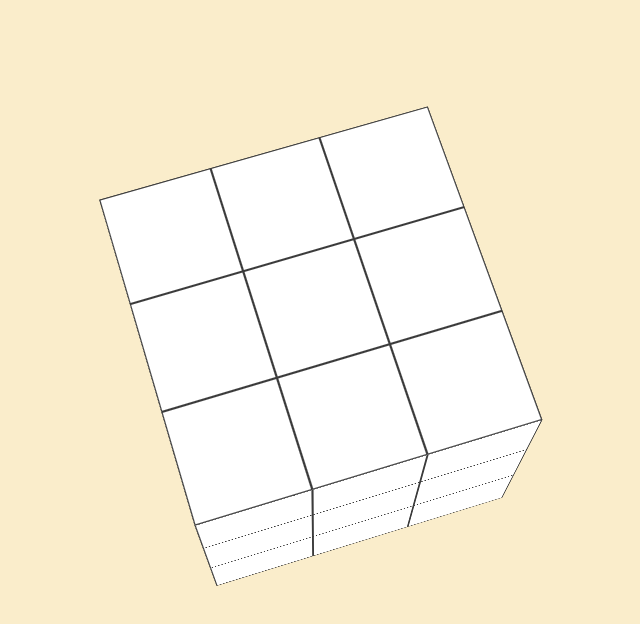
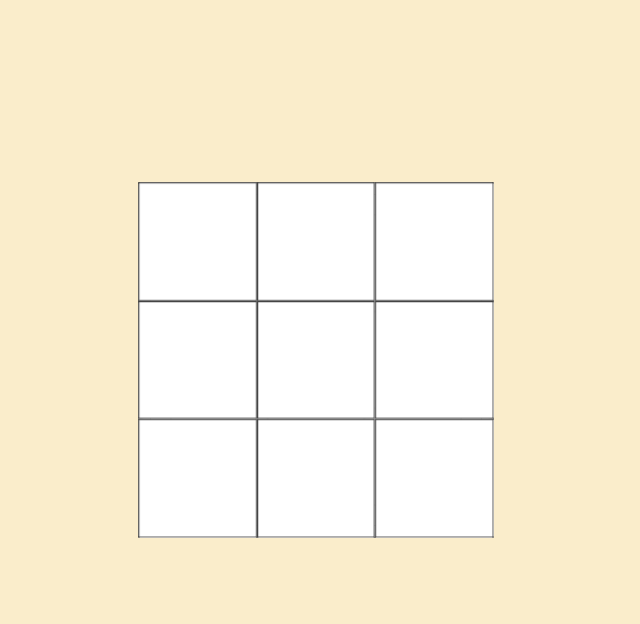
Before and after one commit to Neustater/tic-tac-toe-cubed, a React (Vite) app: page / in a window 1280 px wide. Shown: the top 624 px of the page, without its empty margins (324-964 px from the left). Built offline with nearby package versions, Linux system fonts and the light colour scheme.

Commit message:
Dynamic Board Sizing

```diff
--- a/src/App.jsx
+++ b/src/App.jsx
@@ -1,15 +1,11 @@
 import { useState } from "react";
+// Partial Support for additional board dimmentions (css requires manual adjustment)
+let boardDimentions = 3;
 
-function Square({ value, onSquareClick }) {
-  return (
-    <button className="square" onClick={onSquareClick}>
-      {value}
-    </button>
-  );
-}
-
+// Manages the combined instance of 6 tic-tac-toe boards.
 export default function CubeBoard(){
   const [xIsNext, setXIsNext] = useState(true);
+
   return(
     <div className="container">
       <div className="cube">
@@ -24,11 +20,16 @@ export default function CubeBoard(){
   );
 }
 
+// Board component manages a single tic-tac-toe board instance.
 function Board({xIsNext, setXIsNext}) {
-  const [squares, setSquares] = useState(Array(9).fill(null));
+  const [squares, setSquares] = useState(Array(boardDimentions**2).fill(null));
+  let hasWon = checkSideWinner(squares);
+  let winnerElement = hasWon === "X" ? (<div className="result x-result"><p>X</p></div>) :
+    hasWon === "O" ? (<div className="result o-result"><p>O</p></div>) :
+    hasWon === "draw" ? (<div className="result draw-result"><p>✽</p></div>) : null;
 
   function handleClick(i) {
-    if (squares[i] || checkWinner(squares)) {
+    if (squares[i] || hasWon) {
       return;
     }
     const nextSquares = squares.slice();
@@ -36,44 +37,84 @@ function Board({xIsNext, setXIsNext}) {
     setSquares(nextSquares);
     setXIsNext(!xIsNext);
   }
-  let hasWon = checkWinner(squares);
-  let hasWinner = hasWon === "X" ? (<div className="result x-result"><p>X</p></div>) : hasWon === "O" ? (<div className="result o-result"><p>O</p></div>) : null;
+
+  function renderBoard() {
+    const boardElement = [];
+    for (let i = 0; i < boardDimentions * boardDimentions; i++) {
+      boardElement.push(
+        <Square key={i} value={squares[i]} onSquareClick={() => handleClick(i)} />
+      );
+    }
+    return boardElement;
+  }
+
+  let gridTemplateRowsAndColumnds = "1fr ".repeat(boardDimentions);
 
   return (
     <>
-      <div className="board">
-        <Square value={squares[0]} onSquareClick={() => handleClick(0)} />
-        <Square value={squares[1]} onSquareClick={() => handleClick(1)} />
-        <Square value={squares[2]} onSquareClick={() => handleClick(2)} />
-
-        <Square value={squares[3]} onSquareClick={() => handleClick(3)} />
-        <Square value={squares[4]} onSquareClick={() => handleClick(4)} />
-        <Square value={squares[5]} onSquareClick={() => handleClick(5)} />
-
-        <Square value={squares[6]} onSquareClick={() => handleClick(6)} />
-        <Square value={squares[7]} onSquareClick={() => handleClick(7)} />
-        <Square value={squares[8]} onSquareClick={() => handleClick(8)} />
+      <div className="board" style={{gridTemplateColumns: gridTemplateRowsAndColumnds, gridTemplateRows: gridTemplateRowsAndColumnds}}>
+        {renderBoard()}
       </div>
-      {hasWinner}
+      {winnerElement}
     </>
   );
 }
 
-function checkWinner(squares){
-  const lines = [
-    [0, 1, 2],
-    [3, 4, 5],
-    [6, 7, 8],
-    [0, 3, 6],
-    [1, 4, 7],
-    [2, 5, 8],
-    [0, 4, 8],
-    [2, 4, 6]
-  ];
-  for (let i = 0; i < lines.length; i++) {
-    const [a, b, c] = lines[i];
-    if (squares[a] && squares[a] === squares[b] && squares[a] === squares[c]) {
-      return squares[a];
+// Square component represents a single square in the tic-tac-toe board.
+function Square({ value, onSquareClick }) {
+  return (
+    <button className="square" style={{fontSize: (32/boardDimentions) + "dvh"}} onClick={onSquareClick}>
+      {value}
+    </button>
+  );
+}
+
+function checkSideWinner(squares){
+  if(squares.every(square => square)){
+    return "draw";
+  }
+  // Check for winner in row
+  for (let i=0; i<squares.length; i+=boardDimentions){
+    if (!squares[i]){continue;}
+    for (let j=i+1; j<i+boardDimentions; j+=1){
+      if (!squares[j] || squares[j] !== squares[j-1]){
+        break;
+      }else if (j === i+boardDimentions-1){
+        console.log("Winner in row");
+        return squares[j];
+      }
+    }
+  }
+
+  // Check for winner in column
+  for (let i=0; i<boardDimentions; i+=1){
+    if (!squares[i]){continue;}
+    for (let j=i+boardDimentions; j<= i + (boardDimentions * (boardDimentions-1)) ; j+=boardDimentions){
+      if (!squares[j] || squares[j] !== squares[j-boardDimentions]){
+        break;
+      }else if (j === i + (boardDimentions * (boardDimentions-1))){
+        console.log("Winner in column");
+        return squares[j];
+      }
+    }
+  }
+
+  // Check for winner in diagonal
+  for(let i=boardDimentions+1; i<squares.length; i+=boardDimentions+1){
+    if (!squares[i] || squares[i] !== squares[i-boardDimentions-1]){
+      break;
+    }else if (i === squares.length-1){
+      console.log("Winner in diagonal");
+      return squares[i];
+    }
+  }
+  // Check for winner in counter-diagonal
+  for(let i=boardDimentions*2-2; i<squares.length; i+=boardDimentions-1){
+    if (!squares[i] || squares[i] !== squares[i-boardDimentions+1]){
+      break;
+    }else if (i === boardDimentions**2 - boardDimentions){
+      console.log("Winner in counter-diagonal");
+      return squares[i];
     }
   }
   return null;
--- a/src/styles.css
+++ b/src/styles.css
@@ -35,19 +35,20 @@ body {
   display: grid;
   grid-template-columns: 1fr;
   grid-template-rows: 1fr;
+
+  overflow:hidden
 }
 
 .face > * {
   grid-column: 1 / 1;
   grid-row: 1 / 1;
+  overflow:hidden
 }
 
 .face .board {
   z-index: 1;
 
   display: grid;
-  grid-template-columns: 1fr 1fr 1fr;
-  grid-template-rows: 1fr 1fr 1fr;
   width: 100%;
   height: 100%;
 }
@@ -77,9 +78,14 @@ body {
   box-shadow: inset 0 0 0 2dvh #6ebefe;
 }
 
+.draw-result{
+  color: #9d9d9d;
+  background-color: #7d7d7d25;
+  box-shadow: inset 0 0 0 2dvh #9d9d9d;
+}
+
 .square {
   background: #ffffff;
-  font-size: 10dvh;
   border: #3b3b3b solid 0.01dvh;
   font-weight: bold;
   text-align: center;
@@ -114,7 +120,7 @@ body {
     transform: rotateX(0deg) rotateY(0deg);
   }
   to {
-    transform: rotateX(360deg) rotateY(360deg);
+    transform: rotateX(1080deg) rotateY(720deg);
   }
 }
 .cube {
@@ -122,5 +128,5 @@ body {
   width: 100%;
   height: 100%;
   position: relative;
-  animation: spin 10s infinite linear;
+  animation: spin 0s infinite linear;
 }
```
